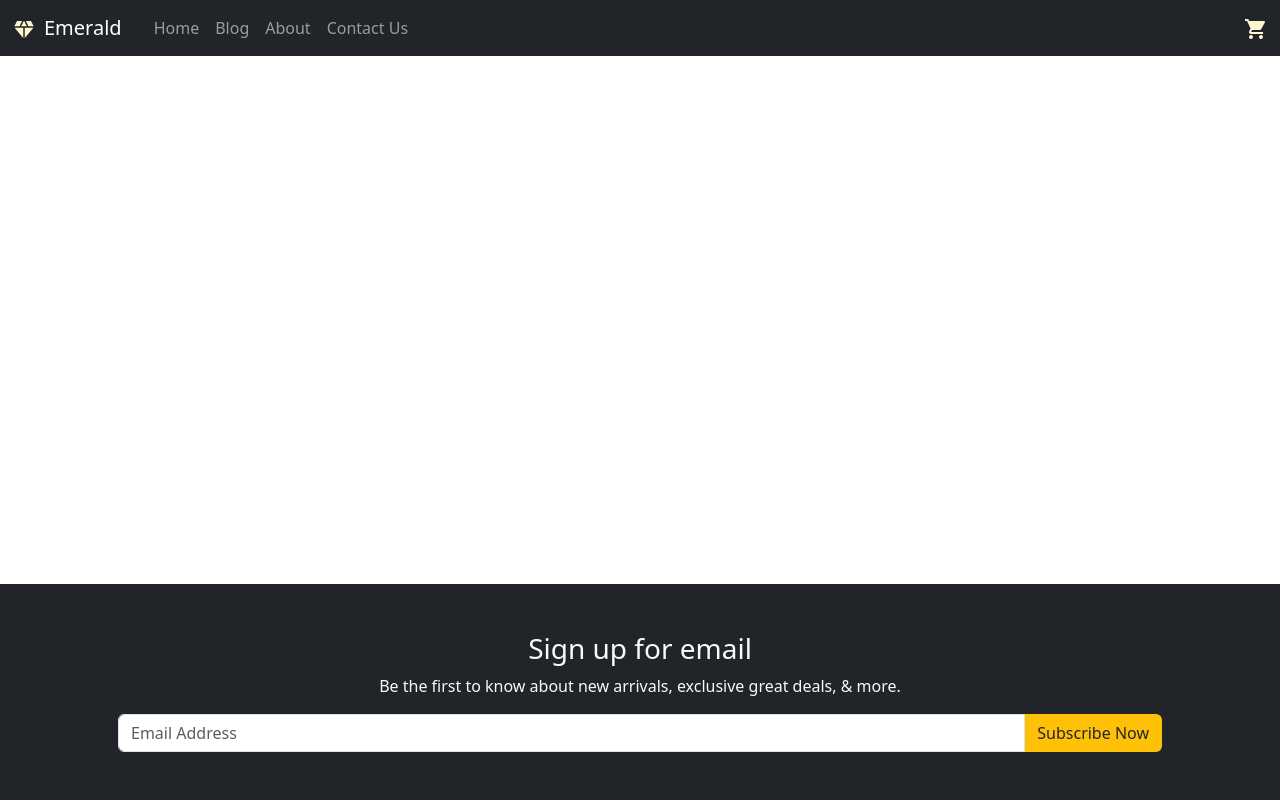
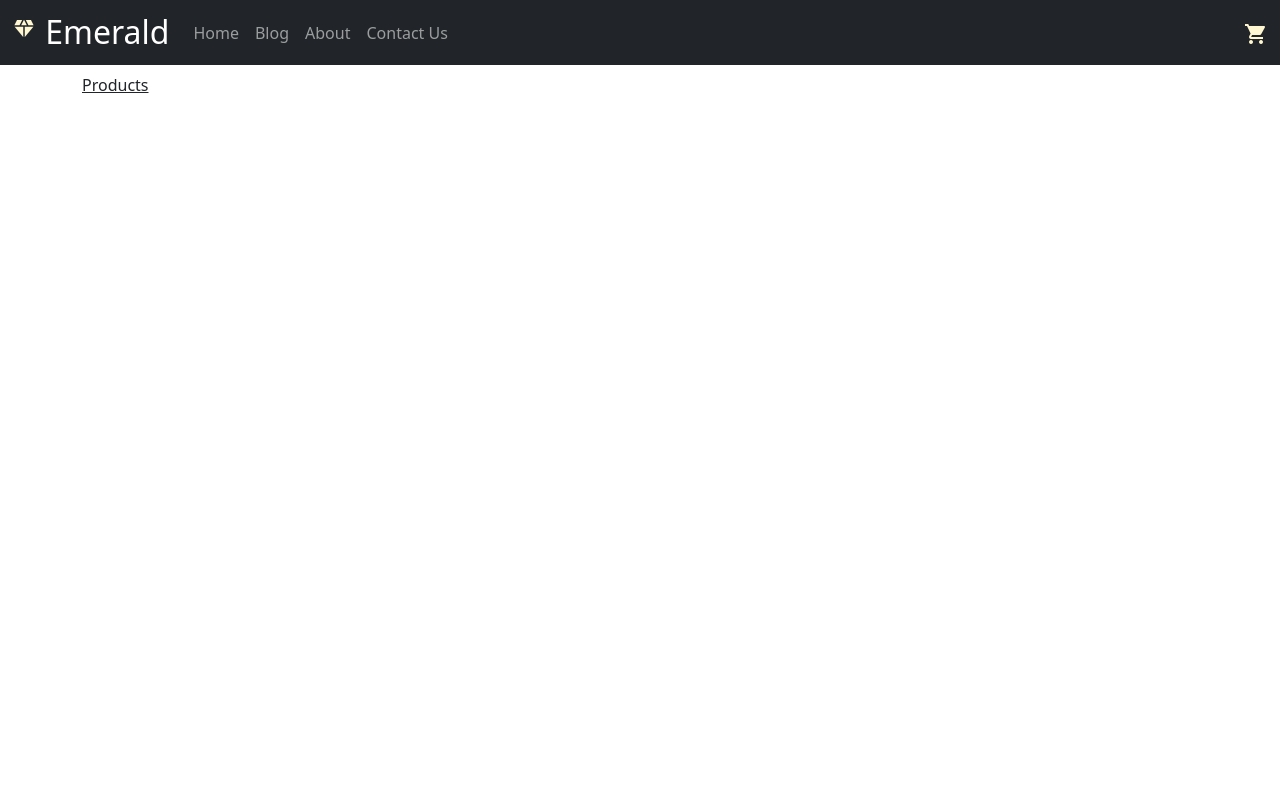
Before and after one commit to larryn-data/git-example, a plain HTML site: page product.html in a window 1280 px wide. Drawn offline with nearby package versions, Linux system fonts and the light colour scheme.

Commit message:
fix navbar and newsletter

```diff
--- a/index.js
+++ b/index.js
@@ -106,7 +106,7 @@ function setupAlert(){
     const wrapper = document.createElement('div')
     wrapper.innerHTML = `
       <div class="alert alert-${type} alert-dismissible" role="alert">
-        <div>${message}</div>
+        <div>${message} <a href="cart.html">cart</a>!</div>
         <button type="button" class="btn-close" data-bs-dismiss="alert" aria-label="Close"></button>
       </div>
     `
@@ -117,7 +117,7 @@ function setupAlert(){
   const alertTrigger = document.getElementById('liveAlertBtn')
   if (alertTrigger) {
     alertTrigger.addEventListener('click', () => {
-      appendAlert('Item added to cart!', 'success')
+      appendAlert('Item added to', 'success')
     })
   } else {
     console.log("Error: Cannot get liveAlertBtn element")
--- a/product.html
+++ b/product.html
@@ -31,11 +31,13 @@
 <!-- End Google Tag Manager (noscript) -->
 
 <!-- Nav Bar -->
-<header class="mb-5">
+<header">
   <nav class="navbar navbar-expand-lg bg-dark" data-bs-theme="dark">
     <div class="container-fluid">
-      <span class="navbar-brand material-icons beige me-2 mt-1">diamond</span>
-      <span class="navbar-brand mb-0 h1 me-4">Emerald</span>
+      <div class="navbar-brand">
+        <span class="material-icons beige align-top my-1">diamond</span>
+        <span class="h2 ms-1">Emerald</span>
+      </div>
 
       <button class="navbar-toggler" type="button" data-bs-toggle="collapse" data-bs-target="#navbarNavAltMarkup" aria-controls="navbarNavAltMarkup" aria-expanded="false" aria-label="Toggle navigation">
         <span class="navbar-toggler-icon"></span>
@@ -59,33 +61,14 @@
 <!-- NavBar end -->
 
 <!-- Product -->
-<div class="container m-5" id="product-detail">
+<div class="container" id="product-detail">
+  <div class="my-2">
+    <a href="cart.html" class="text-dark">Products</a>
+  </div>
+
   <div id="liveAlertPlaceholder"></div>
 </div>
 <!-- Product End -->
-
-<!-- Footer -->
-<footer class="container-fluid fixed-bottom bg-dark text-center">
-  <div class="container p-5">
-      <div class="row">
-          <div class="col-sm-12">
-              <div class="content">
-                  <form>
-                      <h3 class="text-light">Sign up for email</h3>
-                      <p class="text-light">Be the first to know about new arrivals, exclusive great deals, & more.</p>
-                      <div class="input-group">
-                          <input type="email" class="form-control" placeholder="Email Address">
-                          <span class="input-group-btn bg-warning rounded-end-2">
-                              <button class="btn" type="submit">Subscribe Now</button>
-                          </span>
-                      </div>
-                  </form>
-              </div>
-          </div>
-      </div>
-  </div>
-</footer>
-<!-- Footer End -->
 
 <script>
   loadProductDetail()
```
Also changed, not shown: cart.html (+6 -4 lines), index.html (+6 -4 lines), success.html (+5 -3 lines).
